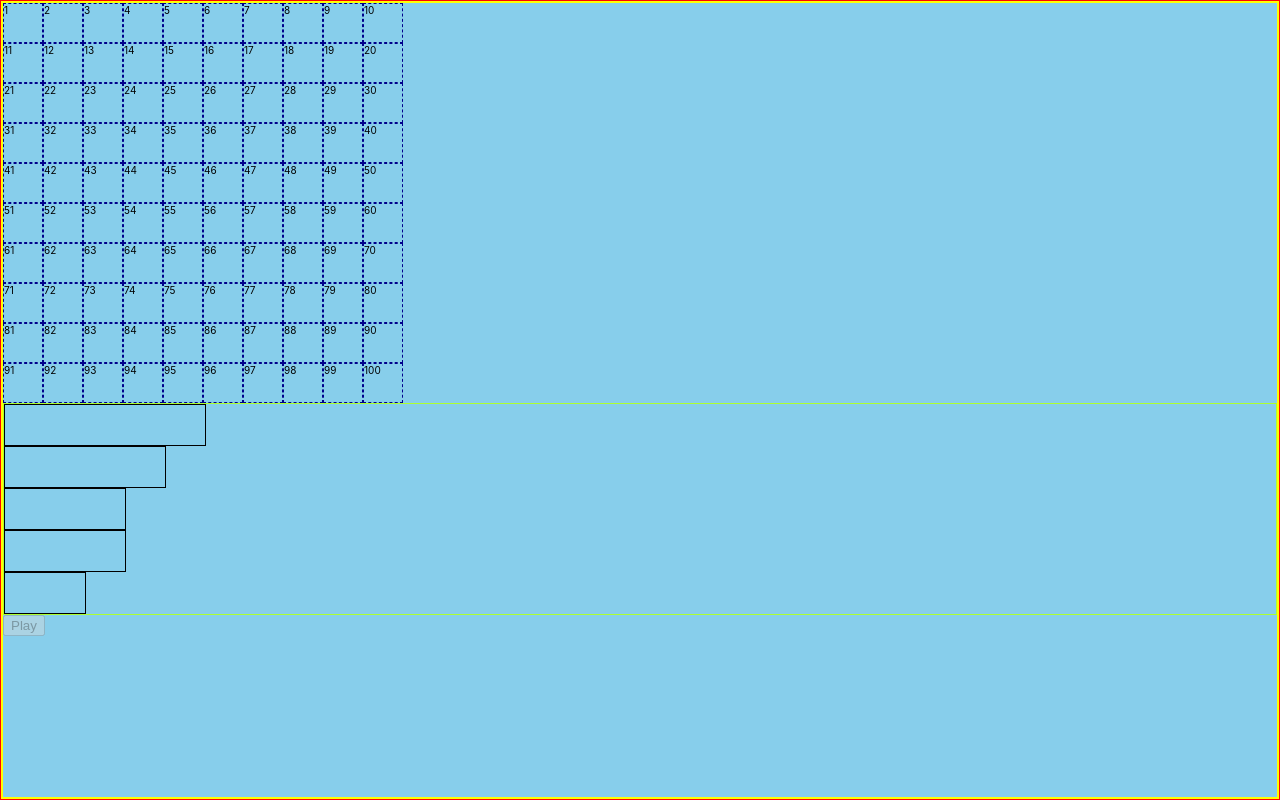
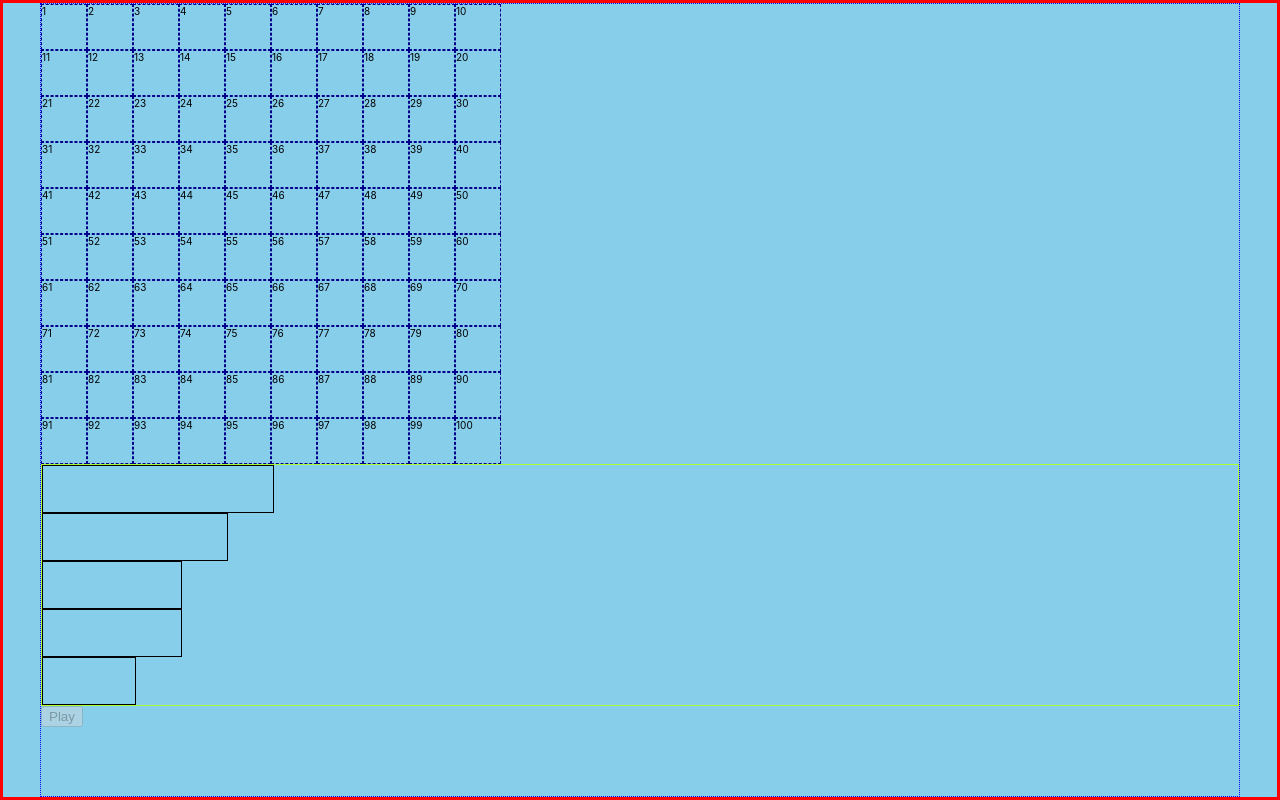
Before and after one commit to AliNisarAhmed/battleships-client, a React (Create React App) app: page /local in a window 1280 px wide. Built offline with nearby package versions, Linux system fonts and the light colour scheme.

Commit message:
styling and sizing board based on screen size

```diff
--- a/src/index.css
+++ b/src/index.css
@@ -1,5 +1,7 @@
 :root {
+	--boardMaxWidth: 120rem;
 	--boxSize: 4rem;
+	--boxBorderSize: 1px;
 	--validShipColor: green;
 	--invalidShipColor: rgba(255, 0, 0, 0.692);
 }
@@ -81,20 +83,16 @@ body {
 	margin-bottom: 2rem;
 }
 
-.game {
-	border: 2px solid yellow;
-	width: 100%;
+.setup {
+	border: 2px solid red;
 	height: 100%;
 }
 
-.game-area {
-	/* display: grid;
-  grid-template: auto auto auto / 1fr 1fr 1fr;
-  grid-template-areas:
-    'board board shipyard'
-    'board board shipyard'
-    'board board shipyard'; */
-	height: 80%;
+.setup-area {
+	border: 1px dotted blue;
+	margin: 0 auto;
+	max-width: 120rem;
+	height: 100%;
 }
 
 .play-area {
@@ -118,9 +116,9 @@ body {
 
 .game-board {
 	display: grid;
-	grid-template: repeat(10, auto) / repeat(10, minmax(1.6rem, 1fr));
+	grid-template: repeat(10, auto) / repeat(10, minmax(1rem, calc((60vh / 10) - 2 * var(--boxBorderSize))));
 	align-items: start;
-	max-width: calc(10 * var(--boxSize));
+	max-width: var(--boardMaxWidth);
 }
 
 /* =================================================================
@@ -128,8 +126,10 @@ body {
 ==================================================================== */
 
 .board-square {
-	width: var(--boxSize);
-	height: var(--boxSize);
+	/* width: var(--boxSize);
+	height: var(--boxSize); */
+	width: calc((60vh / 10) - 2 * var(--boxBorderSize));
+	height: calc((60vh / 10) - 2 * var(--boxBorderSize));
 	border: 1px dashed darkblue;
 }
 
@@ -178,8 +178,8 @@ body {
 }
 
 .ship div {
-	width: var(--boxSize);
-	height: var(--boxSize);
+	width: calc((60vh / 10) - 2 * var(--boxBorderSize));
+	height: calc((60vh / 10) - 2 * var(--boxBorderSize));
 }
 
 .ship.vertical {
--- a/src/screens/LocalSinglePlayerSetup.tsx
+++ b/src/screens/LocalSinglePlayerSetup.tsx
@@ -16,8 +16,8 @@ export const LocalSinglePlayerSetup = () => {
 	useKeydown(selectedShip, dispatch);
 
 	return (
-		<div className="game">
-			<div className="game-area" ref={gameAreaRef}>
+		<div className="setup">
+			<div className="setup-area" ref={gameAreaRef}>
 				<SetupBoard hoveredSquares={hoveredSquares}/>
 				<Shipyard />
 				<Controls />
```
